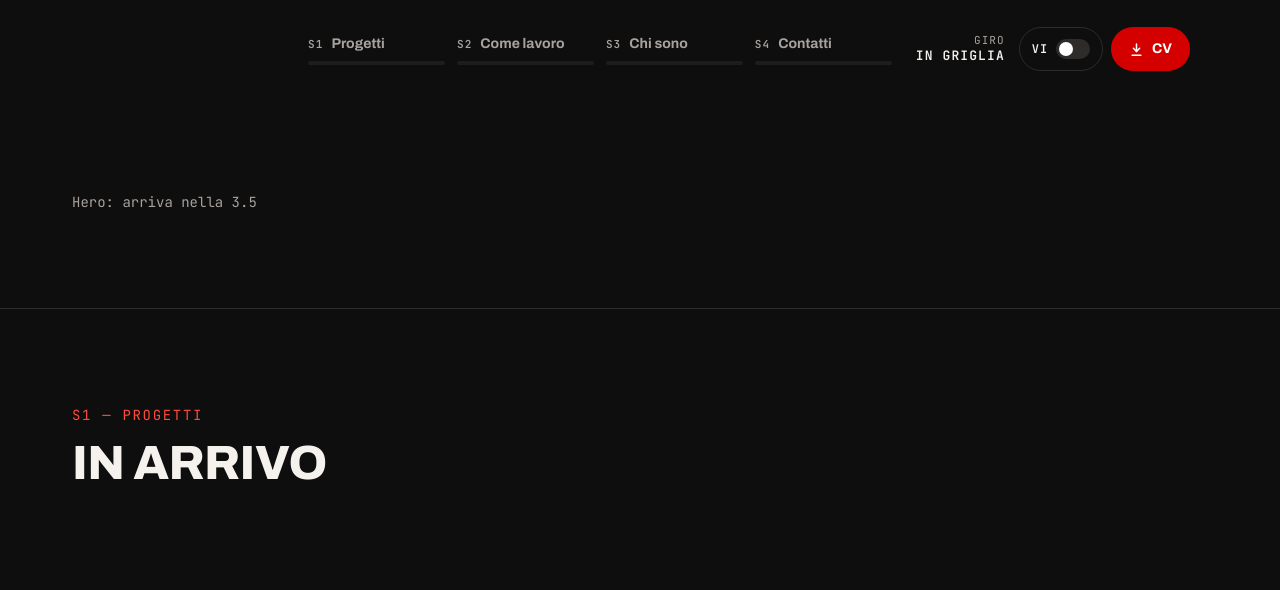
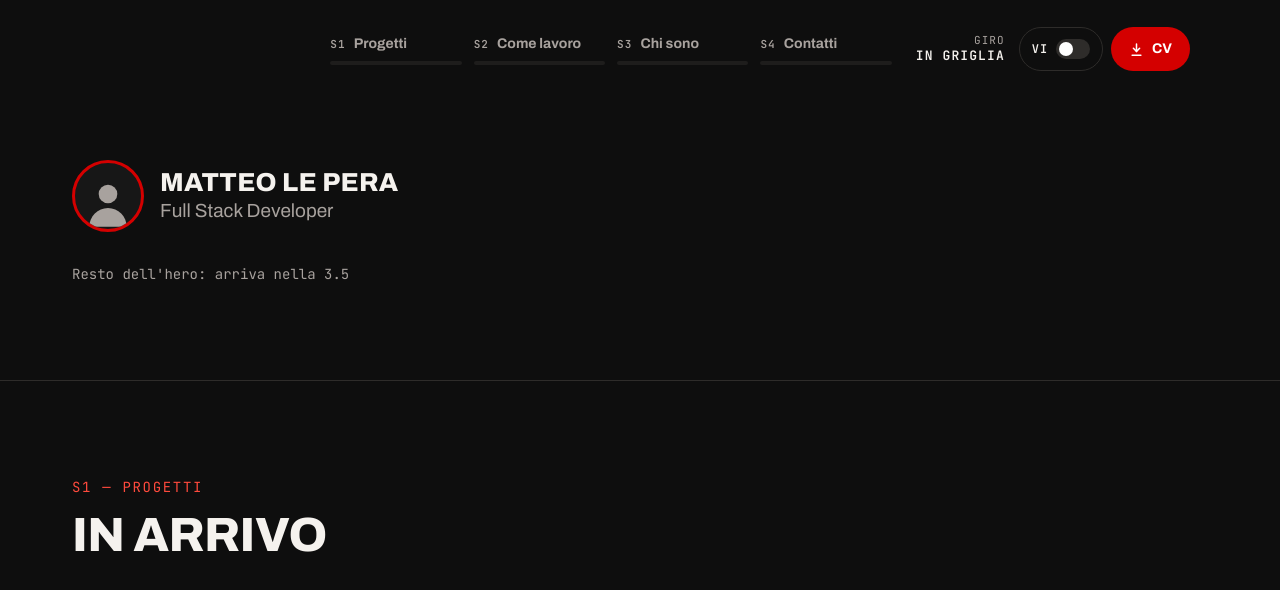
Before and after one commit to matteolepera/portfolio, a React (Vite) app: page / in a window 1280 px wide. Shown: the top 590 px of the page. Built offline with nearby package versions, Linux system fonts and the light colour scheme; a web font is replaced by a local one.

Commit message:
feat: volo di foto e nome dall'hero all'header

```diff
--- /dev/null
+++ b/src/components/brand/BrandFlight.jsx
@@ -0,0 +1,75 @@
+import { useEffect, useRef } from "react";
+import Identity from "./Identity";
+
+const END_SCALE = 46 / 72;
+const DURATION = 650;
+
+export default function BrandFlight({ docked, slotRef }) {
+  const flyRef = useRef(null);
+  const animUntil = useRef(0);
+  const firstRun = useRef(true);
+
+  useEffect(() => {
+    const fly = flyRef.current;
+    const slot = slotRef.current;
+    if (!fly || !slot) return;
+
+    const place = (animate) => {
+      const hero = document.querySelector("[data-hero-identity]");
+      if (!hero) {
+        fly.style.visibility = "hidden";
+        return;
+      }
+
+      slot.style.width = `${hero.offsetWidth * END_SCALE}px`;
+
+      const target = docked
+        ? slot.getBoundingClientRect()
+        : hero.getBoundingClientRect();
+      const scale = docked ? END_SCALE : 1;
+      const moving = animate || performance.now() < animUntil.current;
+      if (animate) animUntil.current = performance.now() + DURATION;
+
+      fly.style.transition = moving
+        ? `transform ${DURATION}ms cubic-bezier(0.22, 1, 0.36, 1)`
+        : "none";
+      fly.style.transform = `translate3d(${target.left}px, ${target.top}px, 0) scale(${scale})`;
+      fly.style.visibility = "visible";
+    };
+
+    place(!firstRun.current);
+    firstRun.current = false;
+
+    let frame = 0;
+    const onScroll = () => {
+      if (frame) return;
+      frame = requestAnimationFrame(() => {
+        frame = 0;
+        if (!docked) place(false);
+      });
+    };
+    const onResize = () => place(false);
+
+    window.addEventListener("scroll", onScroll, { passive: true });
+    window.addEventListener("resize", onResize);
+    document.fonts?.ready.then(() => place(false));
+
+    return () => {
+      cancelAnimationFrame(frame);
+      window.removeEventListener("scroll", onScroll);
+      window.removeEventListener("resize", onResize);
+    };
+  }, [docked, slotRef]);
+
+  return (
+    <a
+      ref={flyRef}
+      href="#top"
+      aria-label="Matteo Le Pera, torna all'inizio"
+      style={{ visibility: "hidden" }}
+      className="pointer-events-auto fixed top-0 left-0 z-[25] flex origin-top-left items-center gap-4 whitespace-nowrap text-ink will-change-transform"
+    >
+      <Identity />
+    </a>
+  );
+}
--- a/src/components/header/DesktopHeader.jsx
+++ b/src/components/header/DesktopHeader.jsx
@@ -1,3 +1,5 @@
+import { useRef } from "react";
+import BrandFlight from "../brand/BrandFlight";
 import { profile } from "../../content/profile";
 import { sectors } from "../../content/sectors";
 import useScrollSpy from "../../hooks/useScrollSpy";
@@ -24,6 +26,7 @@ function getLapText(activeIndex) {
 }
 
 export default function DesktopHeader() {
+  const slotRef = useRef(null);
   const { activeId, docked } = useScrollSpy(SECTOR_IDS);
   const activeIndex = SECTOR_IDS.indexOf(activeId);
 
@@ -40,9 +43,9 @@ export default function DesktopHeader() {
         />
 
         <span
-          data-brand-slot
+          ref={slotRef}
           aria-hidden="true"
-          className="relative block h-[46px] w-48 shrink-0"
+          className="relative mr-1.5 block h-[46px] w-[190px] shrink-0"
         />
 
         <nav
@@ -120,6 +123,7 @@ export default function DesktopHeader() {
           </a>
         </div>
       </header>
+      <BrandFlight docked={docked} slotRef={slotRef} />
     </div>
   );
 }
--- a/src/layouts/DefaultLayouts.jsx
+++ b/src/layouts/DefaultLayouts.jsx
@@ -12,7 +12,7 @@ export default function DefaultLayouts() {
   return (
     <>
       <DesktopHeader />
-      <main>
+      <main id="top">
         <Outlet />
       </main>
     </>
--- a/src/pages/Home.jsx
+++ b/src/pages/Home.jsx
@@ -1,5 +1,6 @@
 import { Helmet } from "react-helmet-async";
 import { sectors } from "../content/sectors";
+import Identity from "../components/brand/Identity";
 
 export default function Home() {
   return (
@@ -14,8 +15,16 @@ export default function Home() {
 
       <div aria-hidden="true" className="h-24" />
 
-      <section className="mx-auto max-w-[1200px] px-8 py-24">
-        <p className="font-mono text-sm text-muted">Hero: arriva nella 3.5</p>
+      <section className="mx-auto max-w-[1200px] px-8 pt-16 pb-24">
+        <div
+          data-hero-identity
+          className="mb-8 inline-flex items-center gap-4 whitespace-nowrap lg:invisible"
+        >
+          <Identity />
+        </div>
+        <p className="font-mono text-sm text-muted">
+          Resto dell'hero: arriva nella 3.5
+        </p>
       </section>
 
       {sectors.map((sector) => (
```
